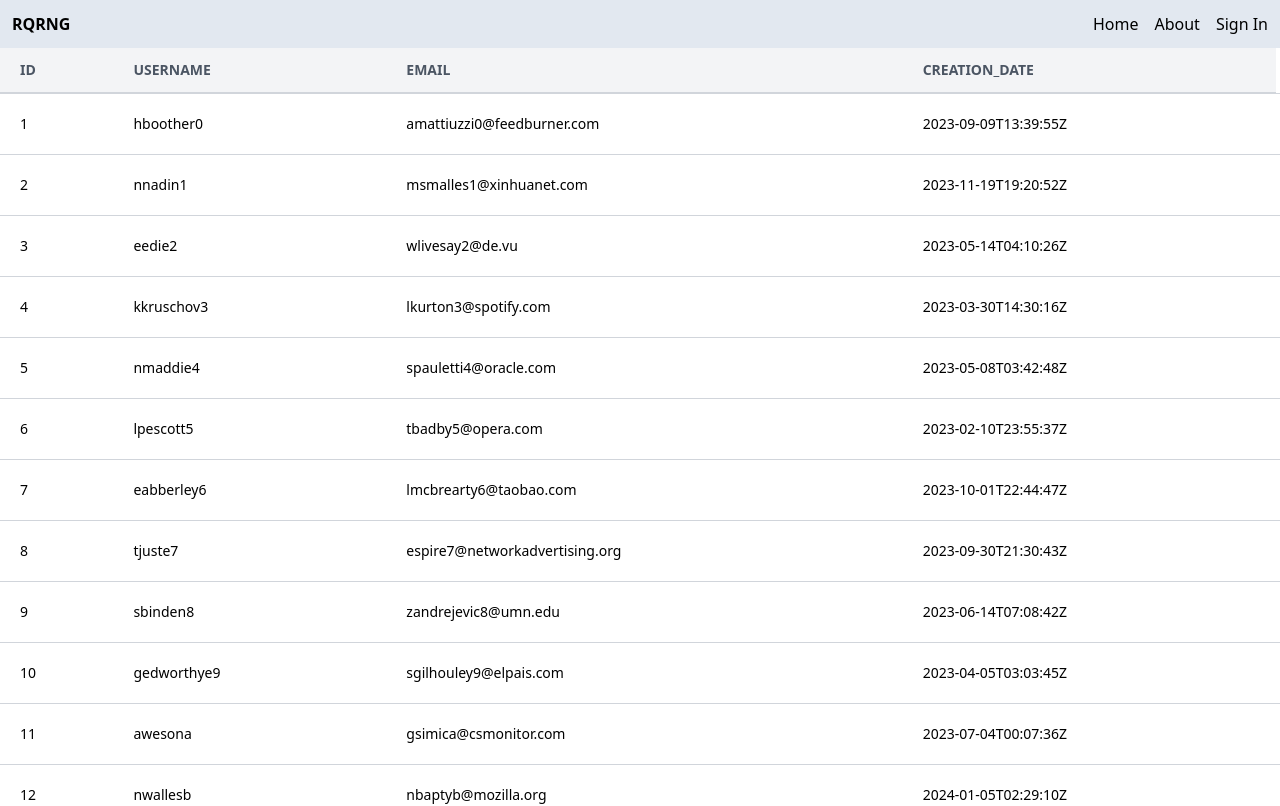
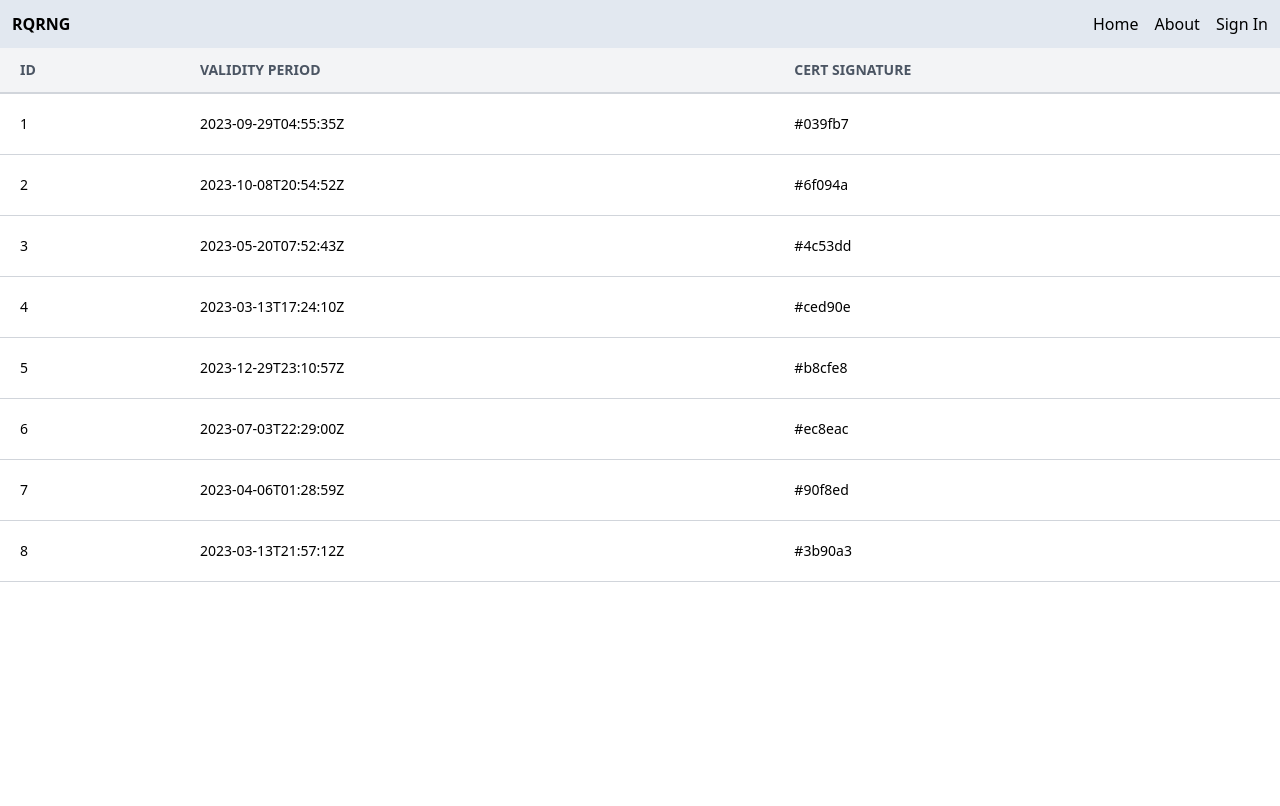
Before and after one commit to davisjanis/mern-qrng-2, a React (Vite) app in the folder client/: page /certs in a window 1280 px wide. Shown: the top 806 px of the page. Built offline with nearby package versions, Linux system fonts and the light colour scheme; no server answers.

Commit message:
changed table mock data and added some comments

```diff
--- a/client/src/components/CertsTable.jsx
+++ b/client/src/components/CertsTable.jsx
@@ -12,24 +12,30 @@ export default function CertsTable() {
 
 // create tableInstance
 //use useTable hook and pass in an object as argument.
+
+//destructurize the properties and methods from tableInstance
+const {
+    getTableProps,
+    getTableBodyProps,
+    headerGroups,
+    rows,
+    prepareRow
 // define 2 properties on this object ( pass in columns and data(rows) as arguments inside useTable hook)
-   const tableInstance = useTable({
-    //remember EC6 shorthand syntax: objProp columns: columns === columns
+} =  useTable({
+    //remember EC6 shorthand syntax: objProp 'columns: columns' === columns
         columns,
         data
     });
 
-    const {
-        getTableProps,
-        getTableBodyProps,
-        headerGroups,
-        rows,
-        prepareRow
-    } = tableInstance
 
+
+
+// TABLE UI
   return (
     <div className='overflow-x-auto'>
         <table {...getTableProps()} className='min-w-full leading-normal'>
+
+            {/* HEAD */}
             <thead>
                 {headerGroups.map((headerGroup) => (
                     <tr {...headerGroup.getHeaderGroupProps()} className='text-left border-b border-gray-300'>
@@ -38,25 +44,26 @@ export default function CertsTable() {
                                 <th {...column.getHeaderProps()} className='px-5 py-3 border-b-2 border-gray-300 bg-gray-100 text-gray-600 uppercase text-sm'>
                                     {column.render('Header')}
                                 </th>
-                            ))}
-                        <th></th>
+                            ))
+                        }
                     </tr>
-                    ))}
+                ))}
 
             </thead>
 
+            {/*BODY  */}
             <tbody {...getTableBodyProps()} className='className="text-gray-700'>
                 {
                     rows.map(row => {
                         prepareRow(row)
                         return (
                             <tr {...row.getRowProps()} className='border-b border-gray-300'>
-                                {row.cells.map((cell) => {
-                                    return <td {...cell.getCellProps()} className='px-5 py-5 border-b border-gray-300 text-sm'>
-                                        {cell.render('Cell')}
-                                    </td>;
-                                })}
-
+                                {
+                                    row.cells.map((cell) => {
+                                        return <td {...cell.getCellProps()} className='px-5 py-5 border-b border-gray-300 text-sm'>
+                                        {cell.render('Cell')}</td>;
+                                    })
+                                }
                             </tr>
                         );
                     })
--- a/client/src/components/Columns.jsx
+++ b/client/src/components/Columns.jsx
@@ -3,18 +3,28 @@ export const TABLE_COLUMNS = [
         Header: 'id',
         accessor: 'id'
     },
+    // {
+    //     Header: 'Serial Number',
+    //     accessor: 'SerialNumber'
+    // },
+    // {
+    //     Header: 'Signature Algorithm ID',
+    //     accessor: 'SignatureAlgorithmID'
+    // },
+    // {
+    //     Header: 'Issuer Name',
+    //     accessor: 'IssuerName'
+    // },
     {
-        Header: 'username',
-        accessor: 'username'
+        Header: 'Validity Period',
+        accessor: 'ValidityPeriod'
     },
+    // {
+    //     Header: 'Cert Signature Algorithm',
+    //     accessor: 'CertSignatureAlgorithm'
+    // },
     {
-        Header: 'email',
-        accessor: 'email'
-
-    },
-    {
-        Header: 'creation_date',
-        accessor: 'creation_date'
-
+        Header: 'Cert Signature',
+        accessor: 'CertSignature'
     }
-]
+];
--- a/client/src/components/MOCK_DATA.json
+++ b/client/src/components/MOCK_DATA.json
@@ -1,20 +1,8 @@
-[{"id":1,"username":"hboother0","email":"amattiuzzi0@feedburner.com","creation_date":"2023-09-09T13:39:55Z"},
-{"id":2,"username":"nnadin1","email":"msmalles1@xinhuanet.com","creation_date":"2023-11-19T19:20:52Z"},
-{"id":3,"username":"eedie2","email":"wlivesay2@de.vu","creation_date":"2023-05-14T04:10:26Z"},
-{"id":4,"username":"kkruschov3","email":"lkurton3@spotify.com","creation_date":"2023-03-30T14:30:16Z"},
-{"id":5,"username":"nmaddie4","email":"spauletti4@oracle.com","creation_date":"2023-05-08T03:42:48Z"},
-{"id":6,"username":"lpescott5","email":"tbadby5@opera.com","creation_date":"2023-02-10T23:55:37Z"},
-{"id":7,"username":"eabberley6","email":"lmcbrearty6@taobao.com","creation_date":"2023-10-01T22:44:47Z"},
-{"id":8,"username":"tjuste7","email":"espire7@networkadvertising.org","creation_date":"2023-09-30T21:30:43Z"},
-{"id":9,"username":"sbinden8","email":"zandrejevic8@umn.edu","creation_date":"2023-06-14T07:08:42Z"},
-{"id":10,"username":"gedworthye9","email":"sgilhouley9@elpais.com","creation_date":"2023-04-05T03:03:45Z"},
-{"id":11,"username":"awesona","email":"gsimica@csmonitor.com","creation_date":"2023-07-04T00:07:36Z"},
-{"id":12,"username":"nwallesb","email":"nbaptyb@mozilla.org","creation_date":"2024-01-05T02:29:10Z"},
-{"id":13,"username":"scrudgingtonc","email":"uthompsonc@comsenz.com","creation_date":"2023-05-17T01:50:53Z"},
-{"id":14,"username":"gshoebridged","email":"gdunabied@purevolume.com","creation_date":"2023-04-30T08:40:59Z"},
-{"id":15,"username":"njahane","email":"zfortname@topsy.com","creation_date":"2023-06-11T14:09:18Z"},
-{"id":16,"username":"nleonardf","email":"rstebbingsf@mtv.com","creation_date":"2023-04-26T23:21:54Z"},
-{"id":17,"username":"efrewerg","email":"iguyeg@alexa.com","creation_date":"2023-04-27T02:55:35Z"},
-{"id":18,"username":"kmassimoh","email":"lbernathh@apple.com","creation_date":"2023-03-01T03:48:38Z"},
-{"id":19,"username":"bclampei","email":"rpeelei@thetimes.co.uk","creation_date":"2023-07-19T02:55:48Z"},
-{"id":20,"username":"eboyesj","email":"rhaimesj@sfgate.com","creation_date":"2023-08-05T14:51:02Z"}]
+[{"id":1,"SerialNumber":"7804476167","SignatureAlgorithmID":"c8d8dd8c-48d9-4781-9ecb-5816d91d15c4","IssuerName":"cornell.edu","ValidityPeriod":"2023-09-29T04:55:35Z","CertSignatureAlgorithm":"阙","CertSignature":"#039fb7"},
+{"id":2,"SerialNumber":"2640951157","SignatureAlgorithmID":"f05031d6-8225-4c6a-b968-2cdac4cbba2f","IssuerName":"paginegialle.it","ValidityPeriod":"2023-10-08T20:54:52Z","CertSignatureAlgorithm":"蒯","CertSignature":"#6f094a"},
+{"id":3,"SerialNumber":"7242447135","SignatureAlgorithmID":"ee4818c4-74fe-4960-ab36-e1f20fb7a9e7","IssuerName":"nydailynews.com","ValidityPeriod":"2023-05-20T07:52:43Z","CertSignatureAlgorithm":"臧","CertSignature":"#4c53dd"},
+{"id":4,"SerialNumber":"8920662487","SignatureAlgorithmID":"d91cb895-fc17-4009-aa71-a7bbbce5b63e","IssuerName":"google.fr","ValidityPeriod":"2023-03-13T17:24:10Z","CertSignatureAlgorithm":"简","CertSignature":"#ced90e"},
+{"id":5,"SerialNumber":"3878150377","SignatureAlgorithmID":"df9c66cd-529e-492f-ae4c-64b32455aaf0","IssuerName":"unblog.fr","ValidityPeriod":"2023-12-29T23:10:57Z","CertSignatureAlgorithm":"廖","CertSignature":"#b8cfe8"},
+{"id":6,"SerialNumber":"8956481695","SignatureAlgorithmID":"25bfc2ac-8d09-4a2d-8862-658044f1d275","IssuerName":"wisc.edu","ValidityPeriod":"2023-07-03T22:29:00Z","CertSignatureAlgorithm":"吕","CertSignature":"#ec8eac"},
+{"id":7,"SerialNumber":"4927762556","SignatureAlgorithmID":"77ff8790-d396-43f6-b75d-6b671b185cdb","IssuerName":"ameblo.jp","ValidityPeriod":"2023-04-06T01:28:59Z","CertSignatureAlgorithm":"衡","CertSignature":"#90f8ed"},
+{"id":8,"SerialNumber":"3362326692","SignatureAlgorithmID":"c54452c8-c68f-413b-b020-a7ca3da761d6","IssuerName":"cnbc.com","ValidityPeriod":"2023-03-13T21:57:12Z","CertSignatureAlgorithm":"范","CertSignature":"#3b90a3"}]
```
Also changed, not shown: 1 other file (tests, documents, lock files or other folders).
